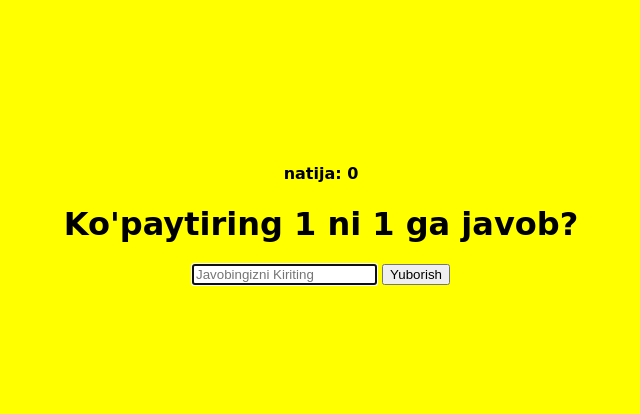
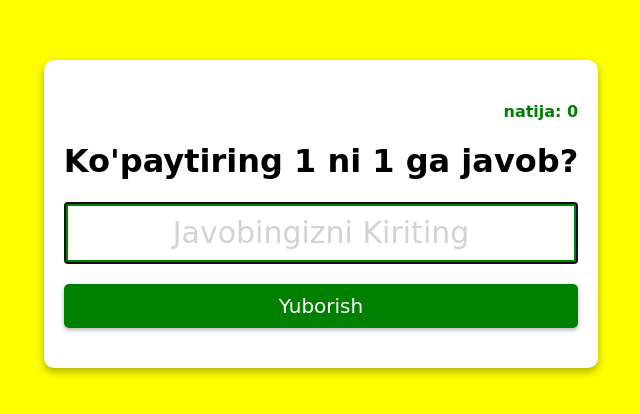
Before and after one commit to NodirbekMirzaaxmedov/Savol-Javob, a plain HTML site: page index.html in a window 1280 px wide. Shown: the part 186-600 px from the top of the page, without its empty margins (319-959 px from the left). Drawn offline with Linux system fonts and the light colour scheme.

Commit message:
I added all styles in style.css

```diff
--- a/style.css
+++ b/style.css
@@ -8,3 +8,47 @@ body {
     background-color: yellow;
     font-family: cursive;
 }
+.form{
+    background-color: white;
+    padding: 20px;
+    box-shadow: 0 4px 8px rgba(0, 0, 0, .3);
+    border-radius: 10px;
+    margin: 10px;
+}
+
+.input {
+    display: block;
+    width: 100%;
+    box-sizing: border-box;
+    font-size: 30px;
+    text-align: center;
+    padding: 10px;
+    border: solid 4px green;
+    color: green;
+}
+.input::placeholder{
+    color: lightgray;
+    font-family: cursive;
+}
+.btn {
+    background-color: green;
+    color: white;
+    border: none;
+    display: block;
+    width: 100%;
+    padding: 10px;
+    font-size: 20px;
+    font-family: cursive;
+    margin: 20px 0;
+    border-radius: 5px;
+    box-shadow: 0 2px 4px rgba(0, 0, 0, .3);
+    cursor: pointer;
+}
+btn:hover{
+    filter: brightness(0.9);
+}
+
+.score{
+    color: green;
+    text-align: right;
+}
```
